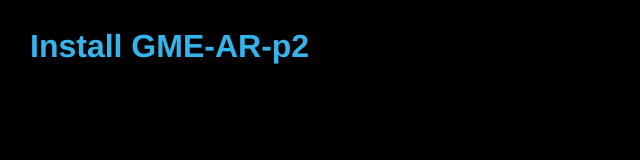
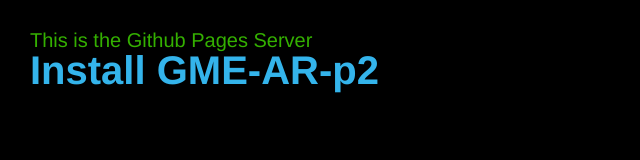
Before and after one commit to JMW-dX-LDN/gme-ar-2023-deployment, a plain HTML site: page index.html in a window 1280 px wide. Shown: the whole page, without its empty margins (0-640 px from the left). Drawn offline with Linux system fonts and the light colour scheme.

Commit message:
Update wording on the index page to indicate Github Pages
- update css

```diff
--- a/css/styles.css
+++ b/css/styles.css
@@ -1,6 +1,9 @@
 html {
   font-family: Helvetica, Arial;
   background-color: black;
+  margin: 30px;
+  font-size: 20px;
+  color: #34b000;
 }
 
 a {
@@ -13,7 +16,10 @@
   color: #34b4eb;
 }
 
-.install {
-  margin: 30px;
+.module {
+  margin-bottom: 40px;
+}
+
+.large {
   font-size: 2rem;
 }
--- a/index.html
+++ b/index.html
@@ -9,11 +9,14 @@
  </head>
 
  <body>
-    <div class="install">
-        <a href="itms-services://?action=download-manifest&amps;url=https://jmw-dx-ldn.github.io/gme-ar-2023-deployment/manifest.plist">
-          Install GME-AR-p2
-        </a>
-    </div>
+  <div>
+    This is the Github Pages Server
+  </div>
+
+  <div class="module large">
+    <a href="itms-services://?action=download-manifest&amps;url=https://jmw-dx-ldn.github.io/gme-ar-2023-deployment/manifest.plist">
+      Install GME-AR-p2
+    </a>
+  </div>
  </body>
-
  </html>
```
